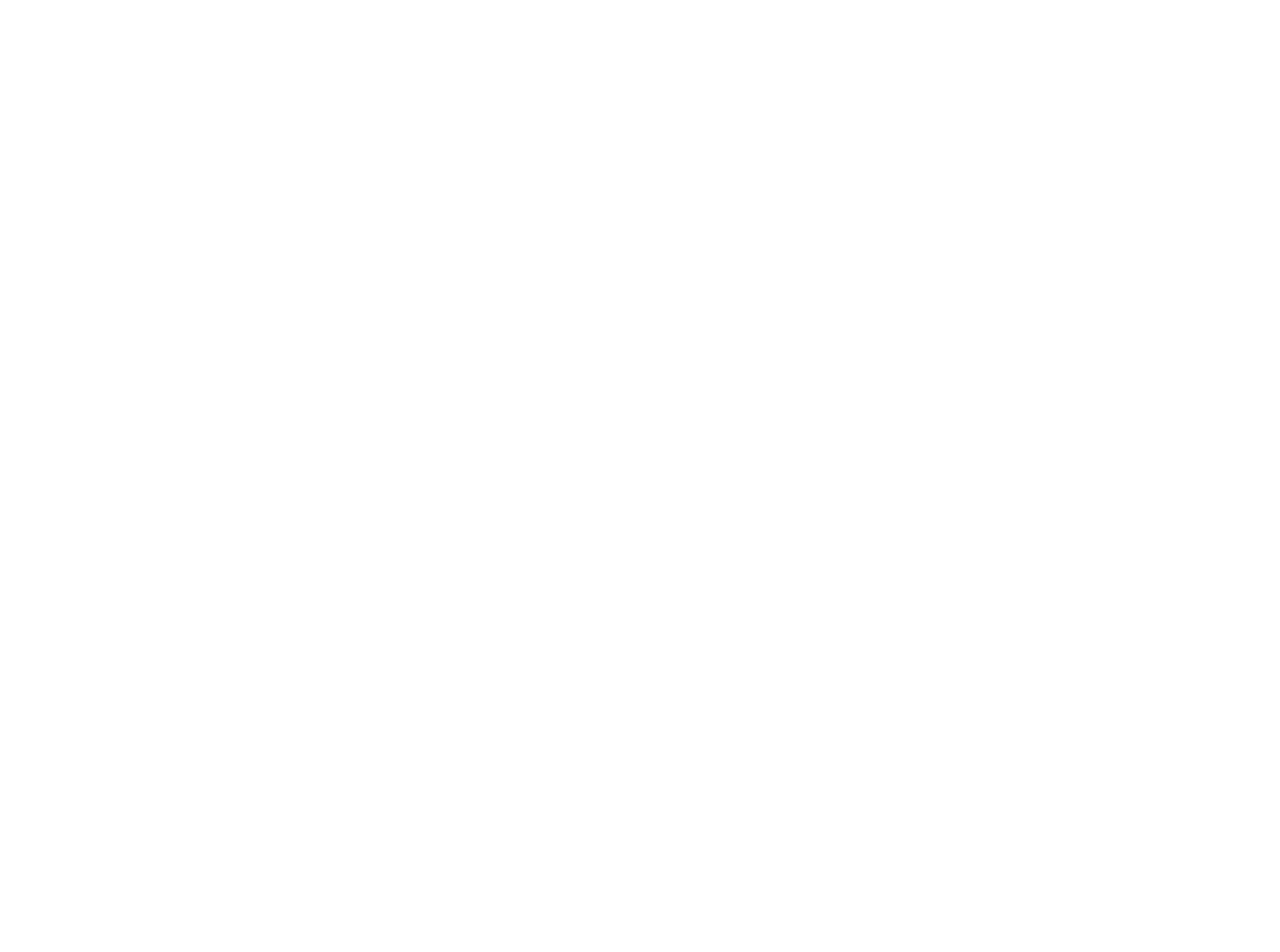
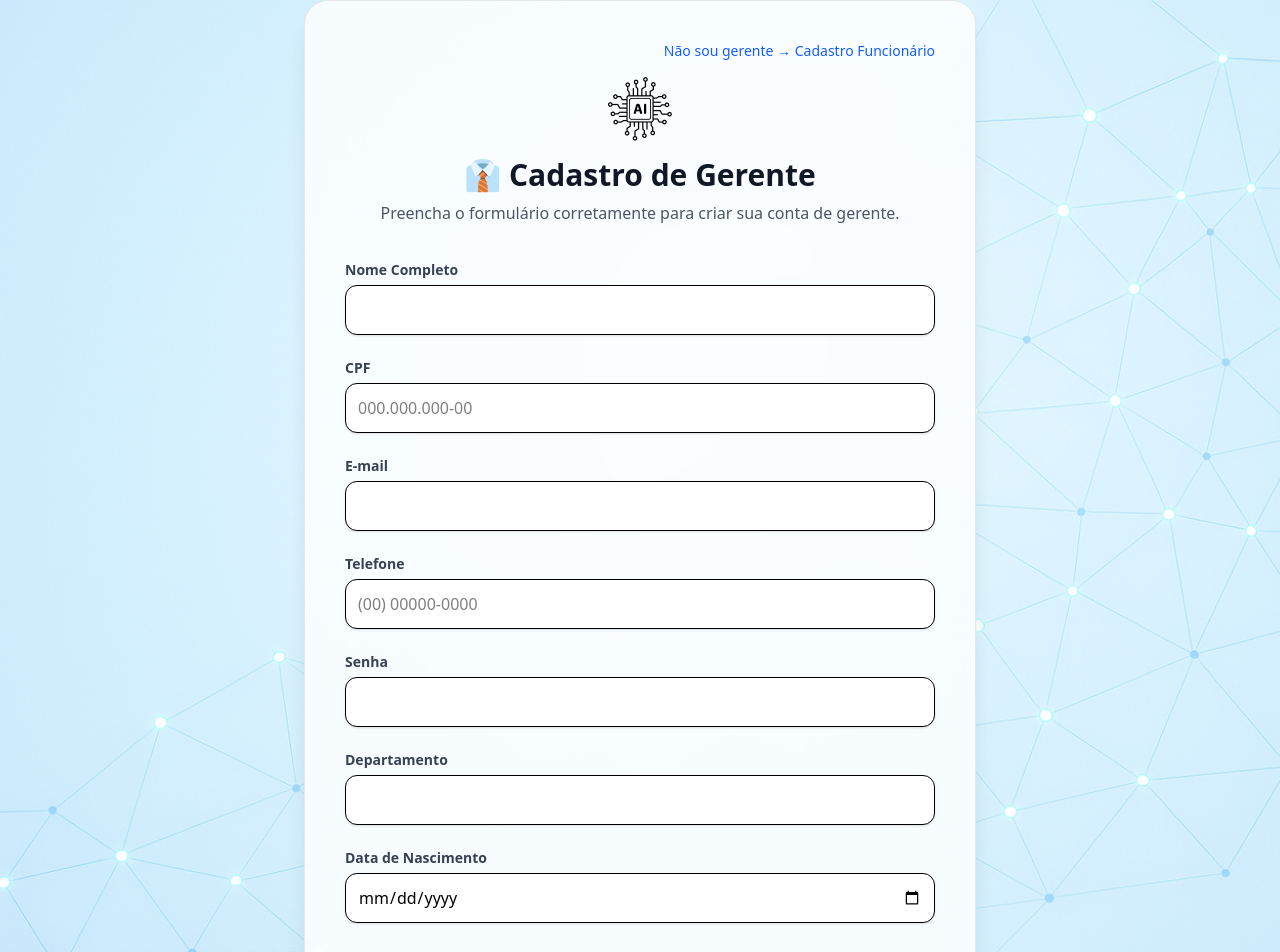
Before and after one commit to Malualvess-dev/GlobalSolution-FrontEnd, a React (Vite) app: page /cadastro-gerente in a window 1280 px wide. Before the commit this address had no page. Shown: the top 952 px of the page. Before the commit the page ends 800 px from the top, so only its background shows below. Built offline with nearby package versions, Linux system fonts and the light colour scheme; the HTML template or start-up script is replaced by a standard one.

Commit message:
Formulario gerente criado com sucesso e funcionando

```diff
--- a/src/App.tsx
+++ b/src/App.tsx
@@ -4,6 +4,8 @@
 import Login from "./pages/Login";
 import CadastroFuncionario from "./pages/CadastroFuncionario";
 import SucessoFuncionario from "./pages/SucessoFuncionario";
+import CadastroGerente from "./pages/CadastroGerente";
+import SucessoGerente from "./pages/SucessoGerente";
 
 function App() {
   return (
@@ -12,7 +14,9 @@
         <Route path="/" element={<Home />} />
         <Route path="/login" element={<Login />} />
         <Route path="/cadastro-funcionario" element={<CadastroFuncionario />} />
-        <Route path="/sucesso" element={<SucessoFuncionario />} />
+        <Route path="/sucesso-funcionario" element={<SucessoFuncionario />} />
+        <Route path="/cadastro-gerente" element = {<CadastroGerente/>}/>
+        <Route path="/sucesso-gerente" element = {<SucessoGerente/>}/>
       </Routes>
     </Router>
   );
--- /dev/null
+++ b/src/pages/CadastroGerente.tsx
@@ -0,0 +1,191 @@
+import { useState } from "react";
+import { useNavigate } from "react-router-dom";
+
+const CadastroGerente = () => {
+  const navigate = useNavigate();
+
+  const [form, setForm] = useState({
+    cpf: "",
+    nome: "",
+    email: "",
+    telefone: "",
+    senha: "",
+    departamento: "",
+    dt_nascimento: "",
+  });
+
+  const handleChange = (e: React.ChangeEvent<HTMLInputElement | HTMLSelectElement>) => {
+    setForm({ ...form, [e.target.name]: e.target.value });
+  };
+
+  const handleSubmit = async (e: React.FormEvent) => {
+    e.preventDefault();
+
+    try {
+      const response = await fetch("http://localhost:8080/Gerentes", {
+        method: "POST",
+        headers: { "Content-Type": "application/json" },
+        body: JSON.stringify(form),
+      });
+
+      if (!response.ok) {
+        alert("Erro ao conectar ao servidor.");
+        return;
+      }
+
+      navigate("/sucesso-gerente", {
+        state: { nome: form.nome }
+      });
+
+    } catch (error) {
+      alert("Erro ao enviar dados.");
+    }
+  };
+
+  return (
+    <div
+      className="min-h-screen flex items-center justify-center px-6"
+      style={{
+        backgroundImage: "url('/tech-lines.png')",
+        backgroundSize: "cover",
+        backgroundPosition: "center",
+        opacity: 1,
+      }}
+    >
+      <div className="
+        w-full max-w-2xl bg-white/80 backdrop-blur-xl
+        p-10 rounded-3xl shadow-xl border border-gray-200
+      ">
+
+        {/* Link para cadastro de funcionário */}
+        <div className="text-right text-sm mb-4">
+          <a
+            href="/cadastro-funcionario"
+            className="text-blue-600 hover:underline"
+          >
+            Não sou gerente → Cadastro Funcionário
+          </a>
+        </div>
+
+        {/* Ícone */}
+        <div className="flex justify-center mb-4">
+          <img src="/logo-ia.png" alt="AI Icon" className="w-16 h-16" />
+        </div>
+
+        {/* Título */}
+        <h2 className="text-center text-3xl font-bold text-gray-900">
+          👔 Cadastro de Gerente
+        </h2>
+
+        <p className="text-center text-gray-600 mt-2 mb-8">
+          Preencha o formulário corretamente para criar sua conta de gerente.
+        </p>
+
+        {/* FORM */}
+        <form onSubmit={handleSubmit} className="space-y-5">
+
+          <div>
+            <label className="text-sm text-gray-700 font-semibold">Nome Completo</label>
+            <input
+              type="text"
+              name="nome"
+              value={form.nome}
+              onChange={handleChange}
+              className="w-full p-3 mt-1 bg-white border rounded-xl shadow-sm focus:ring-2 focus:ring-blue-500"
+              required
+            />
+          </div>
+
+          <div>
+            <label className="text-sm text-gray-700 font-semibold">CPF</label>
+            <input
+              type="text"
+              name="cpf"
+              value={form.cpf}
+              onChange={handleChange}
+              placeholder="000.000.000-00"
+              className="w-full p-3 mt-1 bg-white border rounded-xl shadow-sm focus:ring-2 focus:ring-blue-500"
+              required
+            />
+          </div>
+
+          <div>
+            <label className="text-sm text-gray-700 font-semibold">E-mail</label>
+            <input
+              type="email"
+              name="email"
+              value={form.email}
+              onChange={handleChange}
+              className="w-full p-3 mt-1 bg-white border rounded-xl shadow-sm focus:ring-2 focus:ring-blue-500"
+              required
+            />
+          </div>
+
+          <div>
+            <label className="text-sm text-gray-700 font-semibold">Telefone</label>
+            <input
+              type="text"
+              name="telefone"
+              value={form.telefone}
+              onChange={handleChange}
+              placeholder="(00) 00000-0000"
+              className="w-full p-3 mt-1 bg-white border rounded-xl shadow-sm focus:ring-2 focus:ring-blue-500"
+              required
+            />
+          </div>
+
+          <div>
+            <label className="text-sm text-gray-700 font-semibold">Senha</label>
+            <input
+              type="password"
+              name="senha"
+              value={form.senha}
+              onChange={handleChange}
+              className="w-full p-3 mt-1 bg-white border rounded-xl shadow-sm focus:ring-2 focus:ring-blue-500"
+              required
+            />
+          </div>
+
+          <div>
+            <label className="text-sm text-gray-700 font-semibold">Departamento</label>
+            <input
+              type="text"
+              name="departamento"
+              value={form.departamento}
+              onChange={handleChange}
+              className="w-full p-3 mt-1 bg-white border rounded-xl shadow-sm focus:ring-2 focus:ring-blue-500"
+              required
+            />
+          </div>
+
+          <div>
+            <label className="text-sm text-gray-700 font-semibold">Data de Nascimento</label>
+            <input
+              type="date"
+              name="dt_nascimento"
+              value={form.dt_nascimento}
+              onChange={handleChange}
+              className="w-full p-3 mt-1 bg-white border rounded-xl shadow-sm focus:ring-2 focus:ring-blue-500"
+              required
+            />
+          </div>
+
+          {/* Botão */}
+          <button
+            type="submit"
+            className="
+              w-full py-3 mt-4 rounded-xl text-white font-semibold
+              bg-gradient-to-r from-blue-600 to-indigo-700
+              shadow-lg hover:scale-[1.03] transition
+            "
+          >
+            Cadastrar Gerente
+          </button>
+        </form>
+
+      </div>
+    </div>
+  );
+};
+
+export default CadastroGerente;
--- /dev/null
+++ b/src/pages/SucessoGerente.tsx
@@ -0,0 +1,60 @@
+import { useLocation, useNavigate } from "react-router-dom";
+
+const SucessoGerente = () => {
+  const location = useLocation();
+  const navigate = useNavigate();
+
+  const nome = location.state?.nome || "Gerente";
+
+  return (
+    <div
+      className="min-h-screen flex items-center justify-center px-6"
+      style={{
+        backgroundImage: "url('/tech-lines.png')",
+        backgroundSize: "cover",
+        backgroundPosition: "center",
+        opacity: 1,
+      }}
+    >
+      <div
+        className="
+          bg-white/90 backdrop-blur-xl p-12 rounded-3xl shadow-2xl
+          max-w-xl w-full text-center border border-gray-200
+        "
+      >
+        {/* Ícone */}
+        <div className="flex justify-center mb-4">
+          <img
+            src="/check.png"
+            alt="Sucesso"
+            className="w-20 h-20 drop-shadow-lg"
+          />
+        </div>
+
+        {/* Título */}
+        <h1 className="text-3xl font-extrabold text-green-600 mb-2">
+          Gerente cadastrado!
+        </h1>
+
+        {/* Mensagem */}
+        <p className="text-gray-700 text-lg mb-6">
+          O gerente <span className="font-semibold text-blue-700">{nome}</span> foi cadastrado com sucesso.
+        </p>
+
+        {/* Botão */}
+        <button
+          onClick={() => navigate("/")}
+          className="
+            px-10 py-3 rounded-xl text-white font-semibold
+            bg-gradient-to-r from-blue-600 to-indigo-700
+            hover:scale-[1.04] shadow-lg transition-all
+          "
+        >
+          Voltar ao início
+        </button>
+      </div>
+    </div>
+  );
+};
+
+export default SucessoGerente;
```
Also changed, not shown: public/check.jpg (added).
